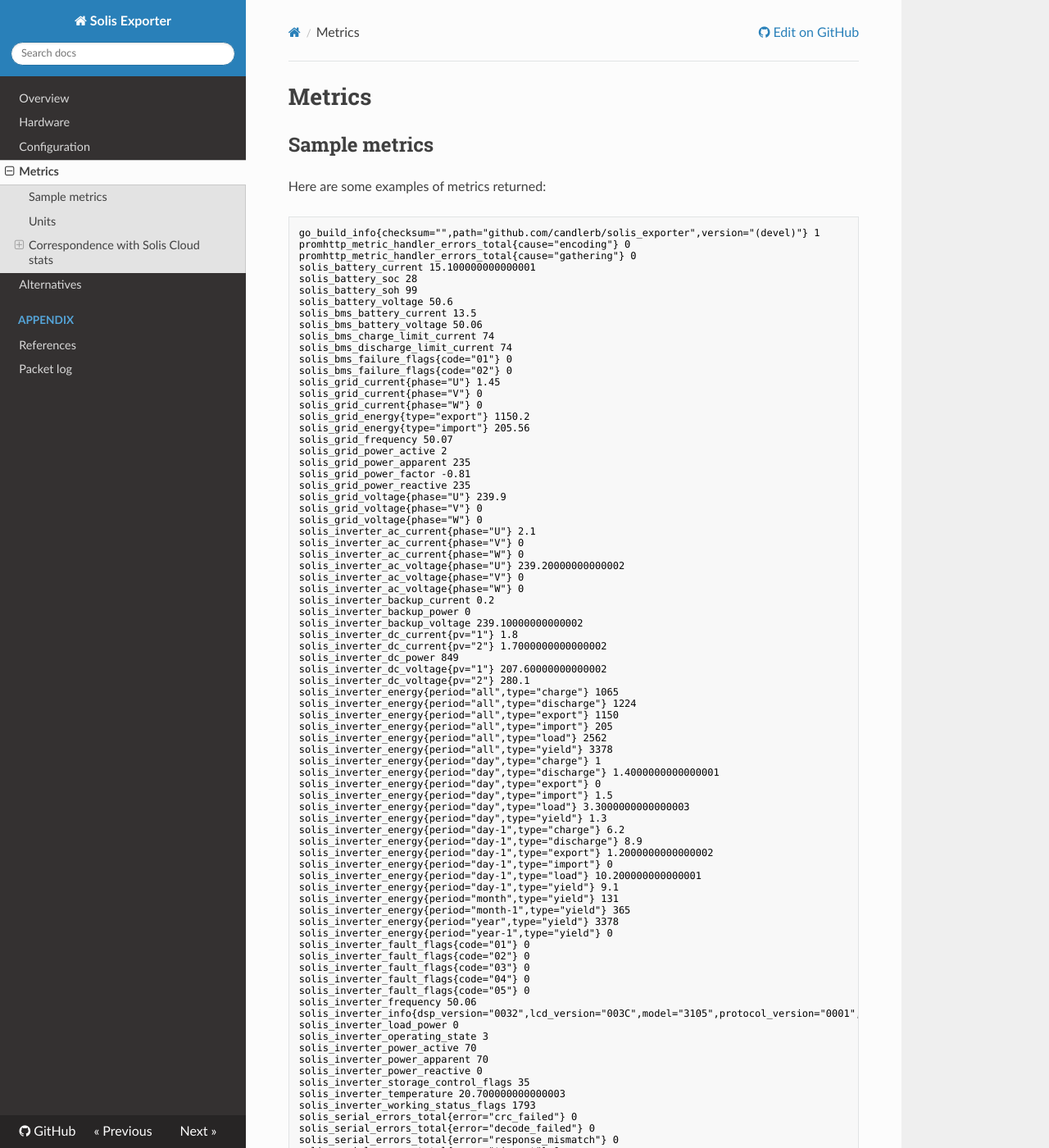
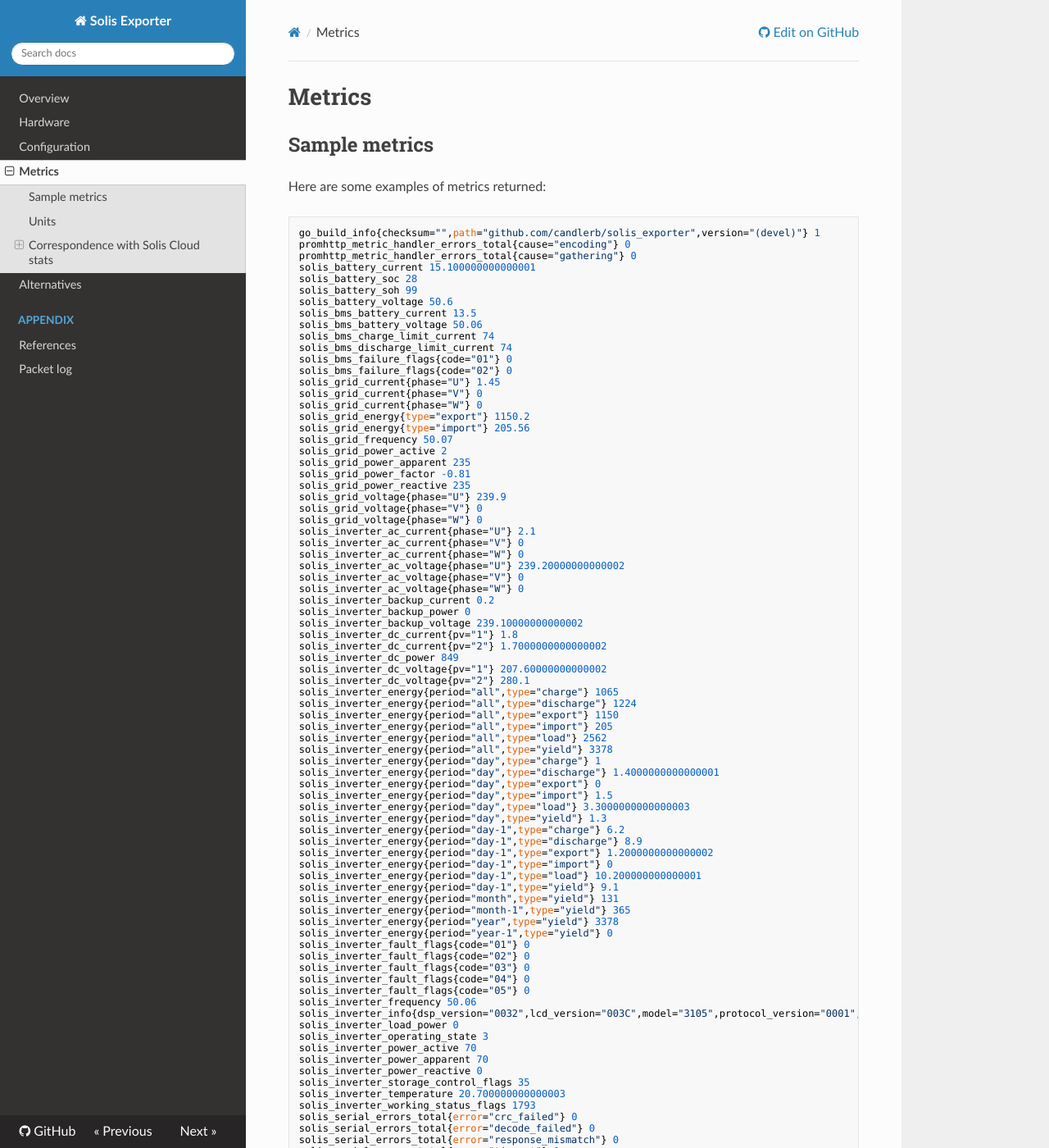
Before and after one commit to candlerb/solis_exporter, an MkDocs documentation site: the page built from docs/metrics/index.md, in a window 1280 px wide and 1400 px high. Shown: the whole window at 82% size. Built offline with MkDocs 1.6.1, drawn with Linux system fonts in a browser that asks for light colours; nearby versions of some CDN libraries; some of the changed text lies outside the part shown.

Commit message:
RTD formatting

````diff
--- a/docs/metrics/index.md
+++ b/docs/metrics/index.md
@@ -4,7 +4,7 @@
 
 Here are some examples of metrics returned:
 
-```text
+```
 go_build_info{checksum="",path="github.com/candlerb/solis_exporter",version="(devel)"} 1
 promhttp_metric_handler_errors_total{cause="encoding"} 0
 promhttp_metric_handler_errors_total{cause="gathering"} 0
@@ -134,7 +134,7 @@ Although "Total Power" is collected from the inverter, it appears that it is
 simply the total DC power across all the strings, since you can get a
 matching result using:
 
-```text
+```
 sum by (instance) (solis_inverter_dc_voltage * solis_inverter_dc_current)
 ```
 
@@ -199,7 +199,7 @@ drains (by 1% in ~2 hours, which for my 7.1kWh battery setup is 35W)
 discharging), so an alternative battery power drain figure can be calculated
 using:
 
-```text
+```
 solis_bms_battery_current * solis_bms_battery_voltage * sgn(solis_battery_current)
 ```
 
@@ -232,7 +232,7 @@ battery charge/discharge.
 
 The following formula seems to give a more consistent estimate of load:
 
-```text
+```
 clamp_min(0.97 * solis_inverter_dc_power - solis_grid_power_active - 0.97 *
 solis_bms_battery_current * solis_bms_battery_voltage * sgn(solis_battery_current), 0)
 ```
````
